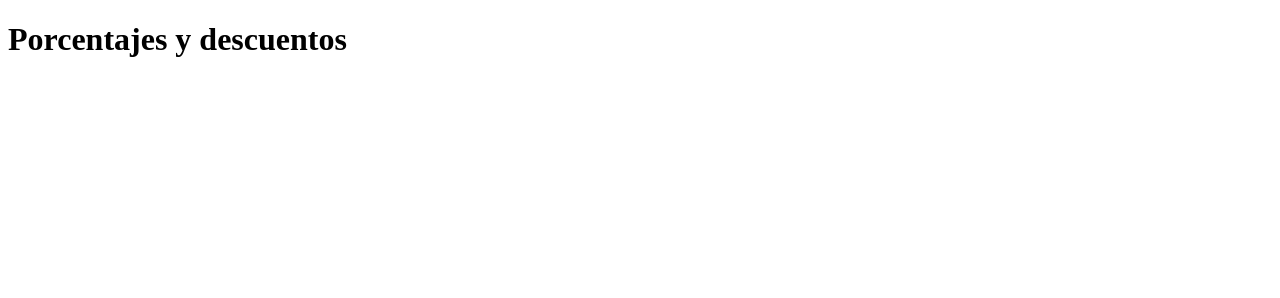
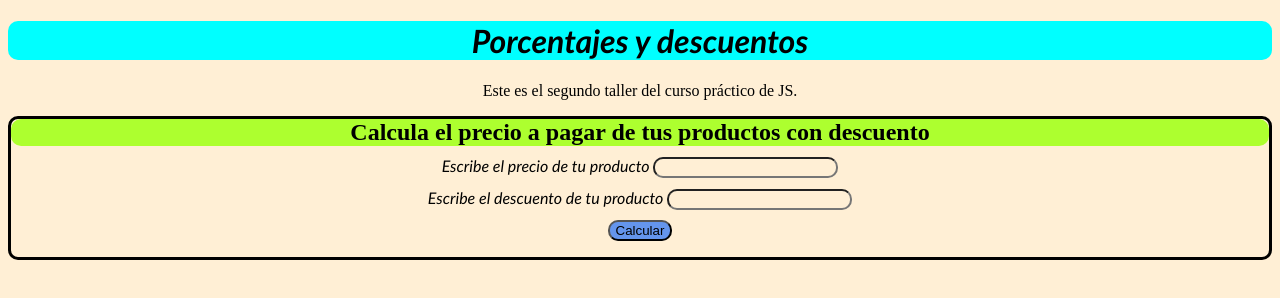
Before and after one commit to Rod01Andres/CursoPracticoJavaScript, a plain HTML site: page descuentos.html in a window 1280 px wide. Drawn offline with Linux system fonts and the light colour scheme.

Commit message:
Taller #2 finalizado, listo para vendergit add descuentos.js

```diff
--- a/descuentos.html
+++ b/descuentos.html
@@ -5,9 +5,65 @@
     <meta http-equiv="X-UA-Compatible" content="IE=edge">
     <meta name="viewport" content="width=device-width, initial-scale=1.0">
     <title>Porcentajes y descuentos</title>
+    <style>
+        *{
+            background: papayawhip;
+            text-align: center;
+        }
+        h1{
+            font-family:'Gill Sans', 'Gill Sans MT', Calibri, 'Trebuchet MS', sans-serif;
+            font-style: oblique;
+            background-color: aqua;
+            border-radius: 10px;
+        }
+        section{
+            border: 3px solid black;
+            border-radius: 10px;
+        }
+        h2{
+            background: greenyellow;
+            border-radius: 10px;
+            margin: 0;
+        }
+        div{
+            font-family: 'Gill Sans', 'Gill Sans MT', Calibri, 'Trebuchet MS', sans-serif;
+            font-style: oblique;
+            margin: 10px;
+        }
+        input{
+            border-radius: 10px;
+        }
+        button{
+            background: cornflowerblue;
+            border-radius: 10px;
+        }
+    </style>
 </head>
 <body>
-    <h1>Porcentajes y descuentos</h1>
+    <header>
+        <h1>Porcentajes y descuentos</h1>
+        <p>Este es el segundo taller del curso práctico de JS.</p>
+    </header>
+
+    <section>
+        <h2>Calcula el precio a pagar de tus productos con descuento</h2>
+        <form>
+            <div>
+                <label for="InputPrice"> Escribe el precio de tu producto</label>
+                <input id="InputPrice" type="number">
+            </div>
+
+            <div>
+                <label for="InputDiscount">Escribe el descuento de tu producto</label>
+                <input id="InputDiscount" type="number">
+            </div>
+
+            <button type="button" onclick="OnClickButtonDiscount()">Calcular</button>
+
+            <p id="ResultP"></p>
+        </form>
+    </section>
+
     <script src="./descuentos.js"></script>
 </body>
 </html>
--- a/descuentos.js
+++ b/descuentos.js
@@ -0,0 +1,19 @@
+function calcularPrecioConDescuento(precio, descuento){
+    const porcentajePrecioConDescuento = 100 - (descuento*1);
+    const precioConDescuento = (precio * porcentajePrecioConDescuento) / 100;
+
+    return precioConDescuento;
+}
+
+function OnClickButtonDiscount(){
+    const PriceIn = document.getElementById("InputPrice");
+    const Price = PriceIn.value;
+
+    const DiscountIn = document.getElementById("InputDiscount");
+    const Discount = DiscountIn.value;
+
+    const precioConDescuento = calcularPrecioConDescuento(Price, Discount);
+
+    const resultP = document.getElementById("ResultP");
+    resultP.innerText = "El precio con descuento son: $" + precioConDescuento;
+}
```
